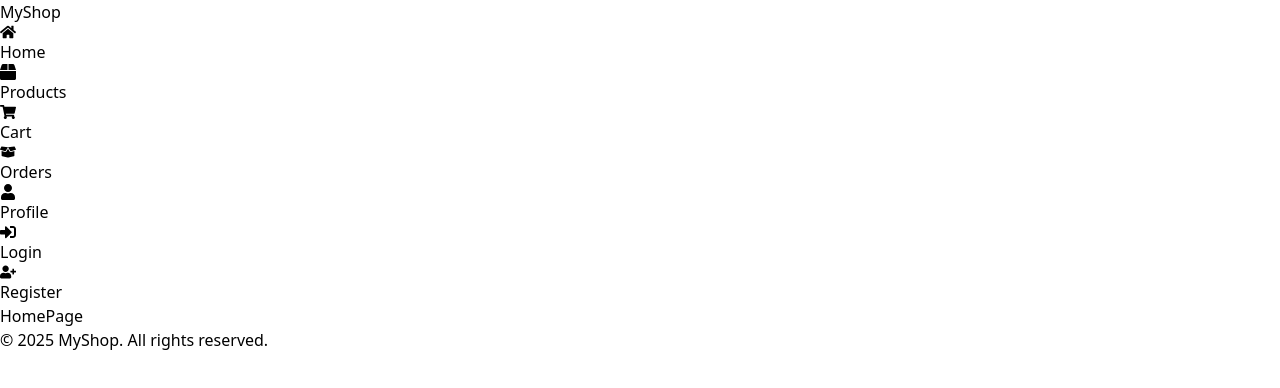
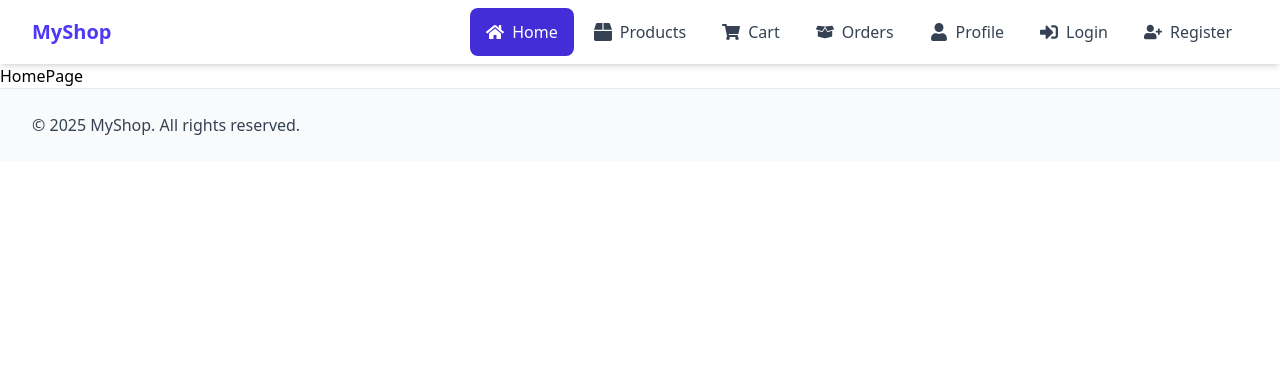
Before and after one commit to Gopichandu923/e-commerce, a React (Vite) app in the folder client/: page / in a window 1280 px wide. Shown: the top 388 px of the page. Built offline with nearby package versions, Linux system fonts and the light colour scheme.

Commit message:
styled the header and footer component with tailwindcss

```diff
--- a/client/src/components/Footer.jsx
+++ b/client/src/components/Footer.jsx
@@ -2,10 +2,14 @@ import React from "react";
 
 const Footer = () => {
   return (
-    <footer className="footer">
-      <div className="footer-container">
-        <div className="footer-info">
-          <p>© {new Date().getFullYear()} MyShop. All rights reserved.</p>
+    <footer className="bg-gray-50 dark:bg-gray-800 border-t border-gray-200 dark:border-gray-700">
+      <div className="mx-auto max-w-7xl px-4 sm:px-6 lg:px-8">
+        <div className="flex flex-col items-center justify-between py-6 md:flex-row">
+          <div className="footer-info">
+            <p className="text-center text-gray-700 dark:text-gray-300 text-sm md:text-base">
+              © {new Date().getFullYear()} MyShop. All rights reserved.
+            </p>
+          </div>
         </div>
       </div>
     </footer>
--- a/client/src/components/Header.jsx
+++ b/client/src/components/Header.jsx
@@ -1,3 +1,4 @@
+import { useState } from "react";
 import { NavLink } from "react-router-dom";
 import {
   FaHome,
@@ -7,30 +8,90 @@ import {
   FaUser,
   FaSignInAlt,
   FaUserPlus,
+  FaBars,
+  FaTimes,
 } from "react-icons/fa";
 
 const Header = () => {
+  const [isMenuOpen, setIsMenuOpen] = useState(false);
   const navItems = [
-    { to: "/", text: "Home", icon: <FaHome /> },
-    { to: "/products", text: "Products", icon: <FaBox /> },
-    { to: "/cart", text: "Cart", icon: <FaShoppingCart /> },
-    { to: "/orders", text: "Orders", icon: <FaBoxOpen /> },
-    { to: "/profile", text: "Profile", icon: <FaUser /> },
-    { to: "/login", text: "Login", icon: <FaSignInAlt /> },
-    { to: "/register", text: "Register", icon: <FaUserPlus /> },
+    { to: "/", text: "Home", icon: <FaHome className="text-lg" /> },
+    { to: "/products", text: "Products", icon: <FaBox className="text-lg" /> },
+    { to: "/cart", text: "Cart", icon: <FaShoppingCart className="text-lg" /> },
+    { to: "/orders", text: "Orders", icon: <FaBoxOpen className="text-lg" /> },
+    { to: "/profile", text: "Profile", icon: <FaUser className="text-lg" /> },
+    { to: "/login", text: "Login", icon: <FaSignInAlt className="text-lg" /> },
+    {
+      to: "/register",
+      text: "Register",
+      icon: <FaUserPlus className="text-lg" />,
+    },
   ];
 
+  // Function to determine NavLink styling
+  const getNavLinkClass = ({ isActive }) =>
+    `flex items-center gap-2 px-4 py-3 rounded-lg transition-colors ${
+      isActive
+        ? "bg-indigo-700 text-white"
+        : "text-gray-700 hover:bg-indigo-100 dark:text-gray-300 dark:hover:bg-gray-700"
+    }`;
+
   return (
-    <header className="header">
-      <div className="header-container">
-        <div className="header-logo">
-          <h1>MyShop</h1>
+    <header className="sticky top-0 z-50 bg-white shadow-md dark:bg-gray-800">
+      <div className="mx-auto max-w-7xl px-4 sm:px-6 lg:px-8">
+        <div className="flex h-16 items-center justify-between">
+          {/* Logo */}
+          <div className="flex items-center">
+            <h1 className="text-xl font-bold text-indigo-600 dark:text-indigo-400">
+              MyShop
+            </h1>
+          </div>
+
+          {/* Desktop Navigation */}
+          <nav className="hidden md:block">
+            <ul className="flex gap-1">
+              {navItems.map((item) => (
+                <li key={item.to}>
+                  <NavLink
+                    to={item.to}
+                    end={item.to === "/"}
+                    className={getNavLinkClass}
+                  >
+                    {item.icon}
+                    <span>{item.text}</span>
+                  </NavLink>
+                </li>
+              ))}
+            </ul>
+          </nav>
+
+          {/* Mobile menu button */}
+          <button
+            onClick={() => setIsMenuOpen(!isMenuOpen)}
+            className="rounded-md p-2 text-gray-700 hover:bg-gray-100 focus:outline-none focus:ring-2 focus:ring-indigo-500 dark:text-gray-300 dark:hover:bg-gray-700 md:hidden"
+            aria-label="Toggle menu"
+          >
+            {isMenuOpen ? (
+              <FaTimes className="h-6 w-6" />
+            ) : (
+              <FaBars className="h-6 w-6" />
+            )}
+          </button>
         </div>
-        <nav className="header-nav">
-          <ul>
+      </div>
+
+      {/* Mobile Navigation */}
+      {isMenuOpen && (
+        <nav className="md:hidden">
+          <ul className="space-y-1 border-t border-gray-200 px-2 pb-3 pt-2 dark:border-gray-700">
             {navItems.map((item) => (
               <li key={item.to}>
-                <NavLink to={item.to} end={item.to === "/"}>
+                <NavLink
+                  to={item.to}
+                  end={item.to === "/"}
+                  className={getNavLinkClass}
+                  onClick={() => setIsMenuOpen(false)}
+                >
                   {item.icon}
                   <span>{item.text}</span>
                 </NavLink>
@@ -38,7 +99,7 @@ const Header = () => {
             ))}
           </ul>
         </nav>
-      </div>
+      )}
     </header>
   );
 };
```
